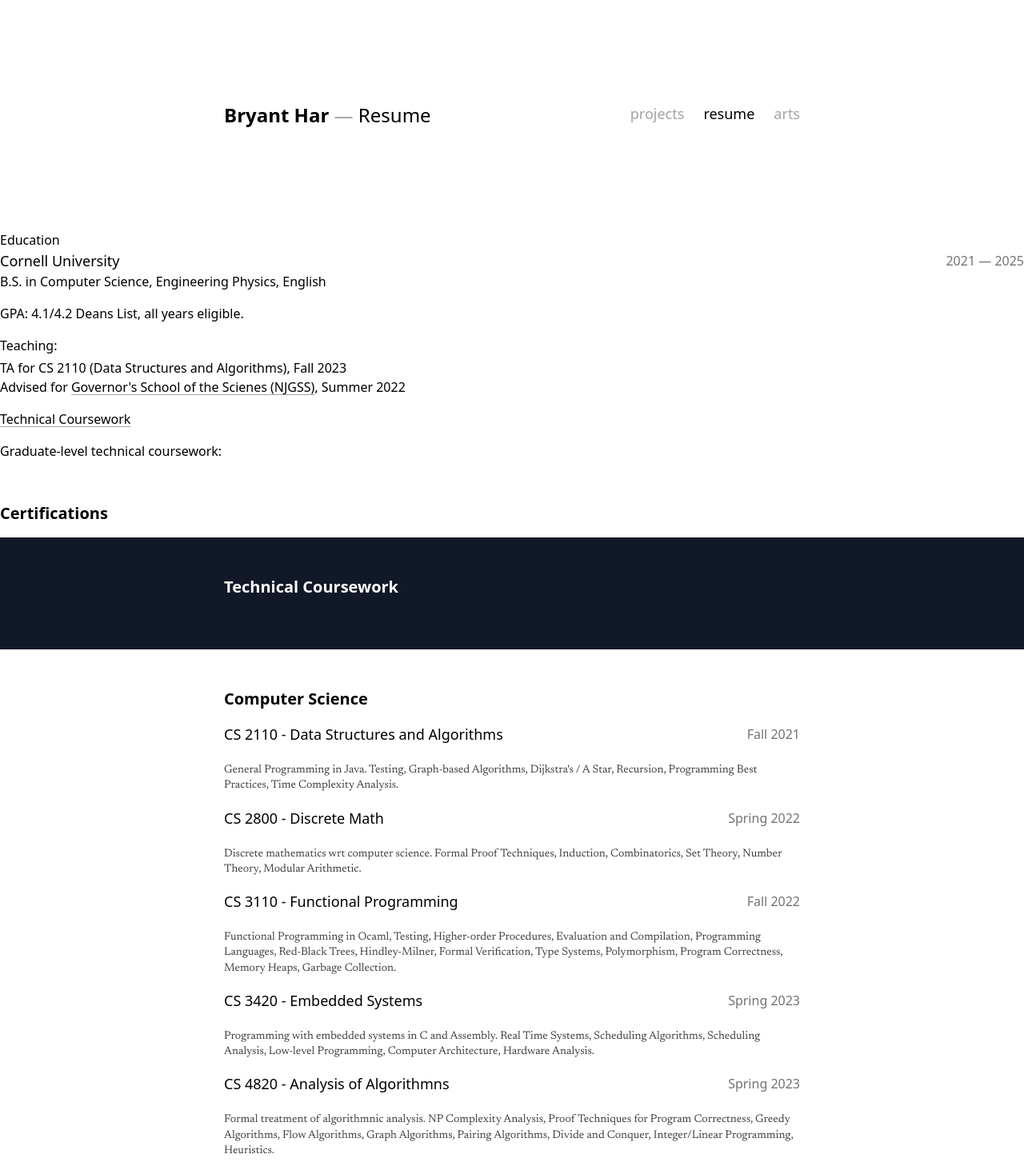
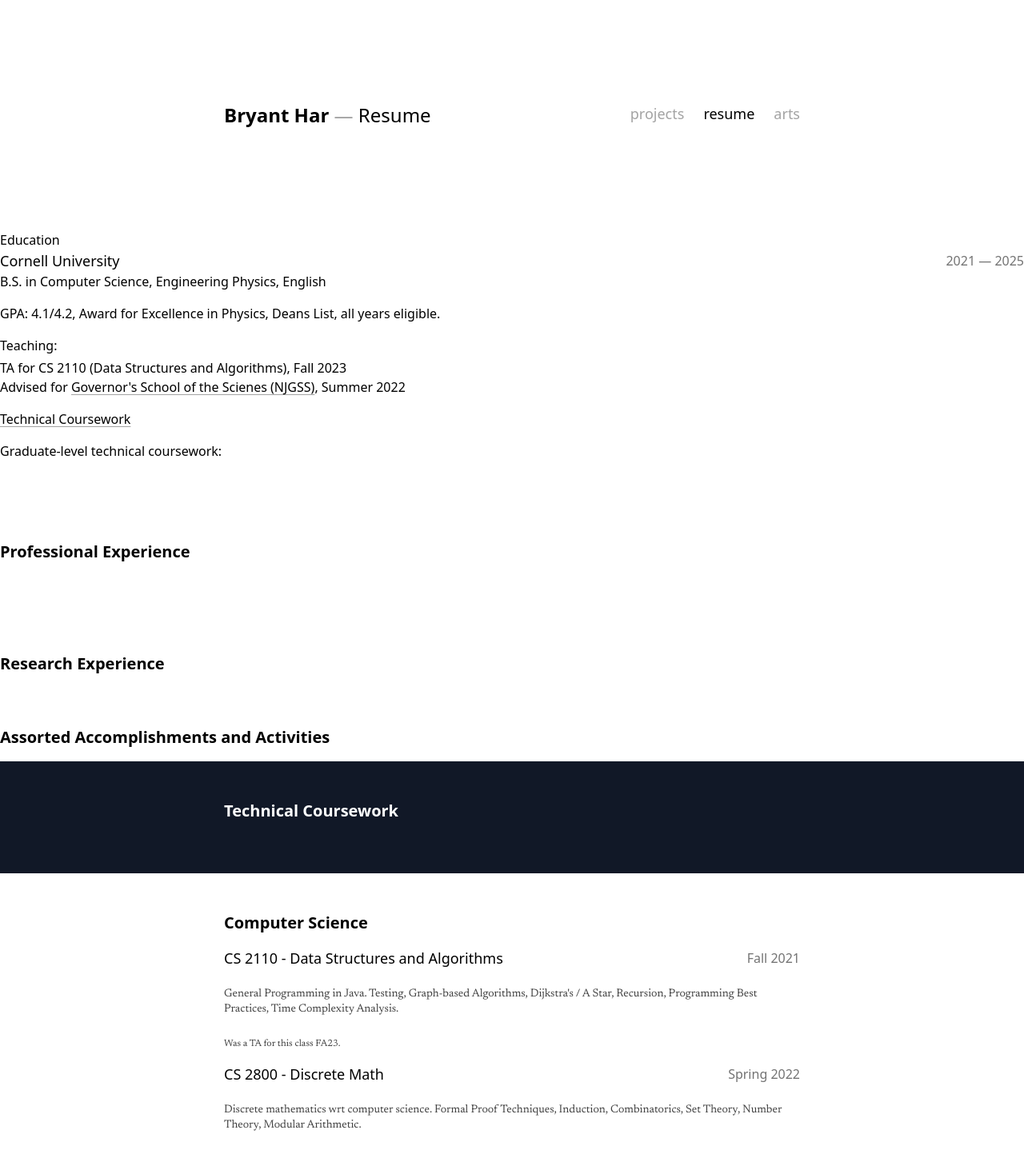
Before and after one commit to bryant-har/bryanthar.com, a Next.js app in the folder MatXi/: page /about/resume in a window 1280 px wide. Shown: the top 1463 px of the page at 80% size. Built offline with nearby package versions, Linux system fonts and the light colour scheme.

Commit message:
flesh out experence

```diff
--- a/MatXi/src/pages/about/resume/index.js
+++ b/MatXi/src/pages/about/resume/index.js
@@ -16,7 +16,7 @@ export default function Writing() {
         <p class="byline">B.S. in Computer Science, Engineering Physics, English</p>
       </div>
 
-      <p>GPA: 4.1/4.2 Deans List, all years eligible.</p>
+      <p>GPA: 4.1/4.2, Award for Excellence in Physics, Deans List, all years eligible.</p>
 
       <h2 class="font-medium mt-4 mb-1">Teaching:</h2>
       <ul>
@@ -35,7 +35,14 @@ export default function Writing() {
         <li></li>
       </ul>
     </section>
-    <h1 className="heading">Certifications</h1>
+    <section class="layout-md py-12">
+      <h2 class="heading">Professional Experience</h2>
+    </section>
+    <section class="layout-md py-12">
+      <h2 class="heading">Research Experience</h2>
+    </section>
+
+    <h1 className="heading">Assorted Accomplishments and Activities</h1>
     {/* Nationally Certified EMT DURING COVID */}
     {/* todo */}
     {/* Blog Stuff */}
--- a/MatXi/src/pages/about/resume/resume.yaml
+++ b/MatXi/src/pages/about/resume/resume.yaml
@@ -59,7 +59,7 @@ physcoursework:
   - title: PHYS 1116-2214 - Honors Introductory Physics Sequence
     desc: Introductory Physics sequence. Mechanics, Electromagnetism, Waves.
     date: 2021 -2022
-    notes:
+    notes: Won competition for excellence in physics.
   - title: AEP 3200 - Mathematical Physics
     desc: Tensor Calculus, Complex Analysis, Dirac-Delta Distributions, Fourier and Laplace Transforms, Method of Frobenius, Group Theory, Christoffel Symbols, Calculus of Variations
     date: Spring 2023
@@ -67,7 +67,7 @@ physcoursework:
   - title: AEP 4200 - Intermediate Mathematical Physics
     desc: See Course Page
     date: Fall 2023
-    notes: See Course Page
+    notes:
   - title: AEP 3610  - Intro Quantum Mechanics
     desc: See Course Page
     date: Fall 2023
--- a/MatXi/src/static/NoLinkList.tsx
+++ b/MatXi/src/static/NoLinkList.tsx
@@ -25,6 +25,9 @@ export default function LinkList({ data }: { data: ListItem[] }) {
         <div className="text-sm leading-snug font-serif font-light">
           {item.desc}
         </div>
+        <div className="text-xs pt-2 leading-snug font-serif font-light">
+          {item.notes}
+        </div>
       </>
     )}
   </div>
```
